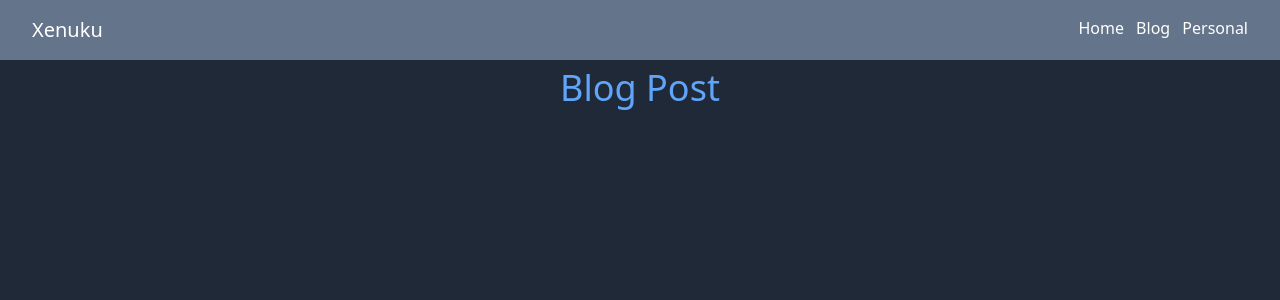
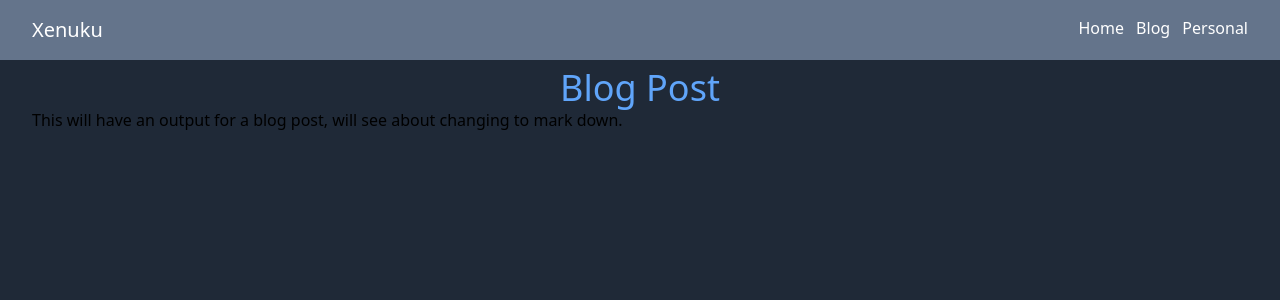
Before and after one commit to Xenuku/xenuku-web, a SvelteKit app: page /blog/1 in a window 1280 px wide. Shown: the top 300 px of the page. Built offline with nearby package versions, Linux system fonts and the light colour scheme.

Commit message:
Layout plans

```diff
--- a/src/routes/blog/[slug]/+page.svelte
+++ b/src/routes/blog/[slug]/+page.svelte
@@ -2,4 +2,7 @@
 	<title>Xenuku - Blog Post</title>
 </svelte:head>
 
-<h2 class="text-4xl text-center text-blue-400">Blog Post</h2>
+<div>
+	<h2 class="text-4xl text-center text-blue-400">Blog Post</h2>
+	<p>This will have an output for a blog post, will see about changing to mark down.</p>
+</div>
--- a/src/routes/personal/+page.svelte
+++ b/src/routes/personal/+page.svelte
@@ -2,4 +2,7 @@
 	<title>Xenuku - Personal</title>
 </svelte:head>
 
-<h2 class="text-4xl text-center text-blue-400">Personal</h2>
+<div>
+	<h2 class="text-4xl text-center text-blue-400">Personal</h2>
+	<p>Will include my current personal website, redesigned.</p>
+</div>
```
